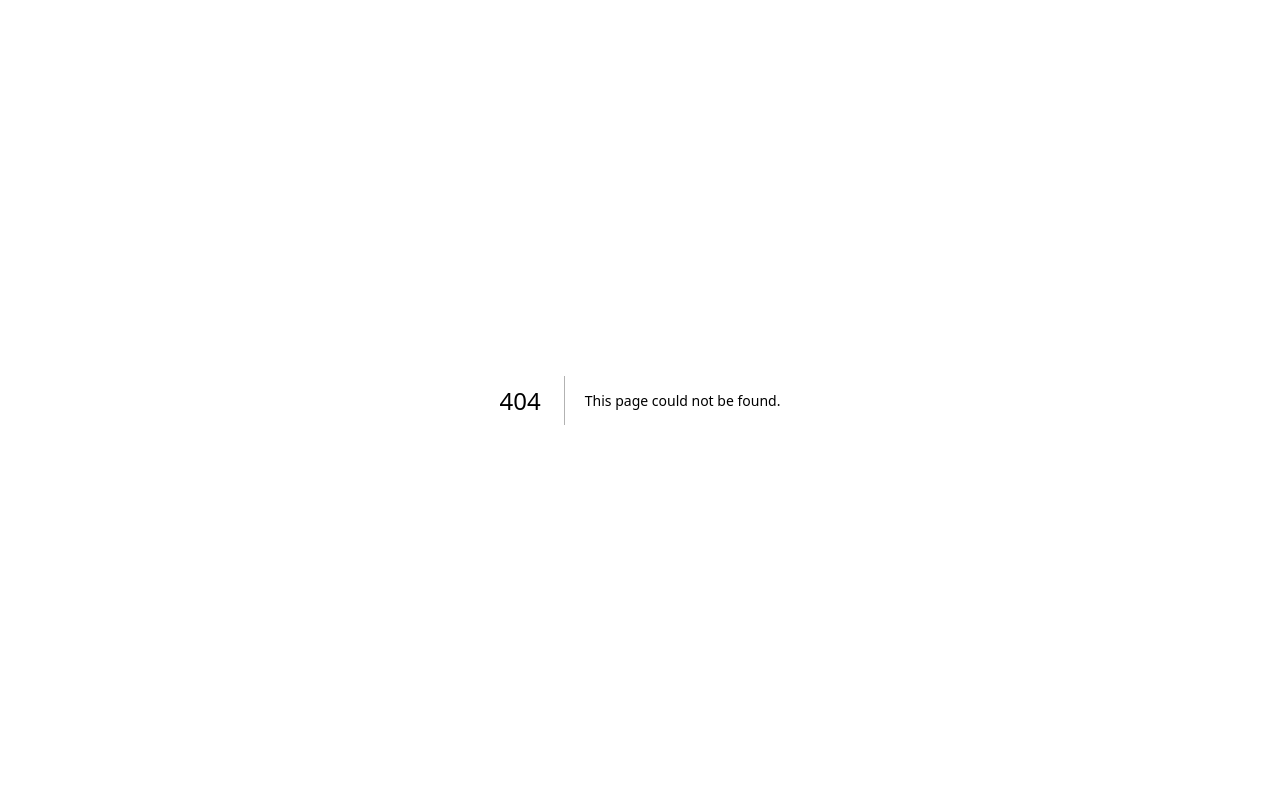
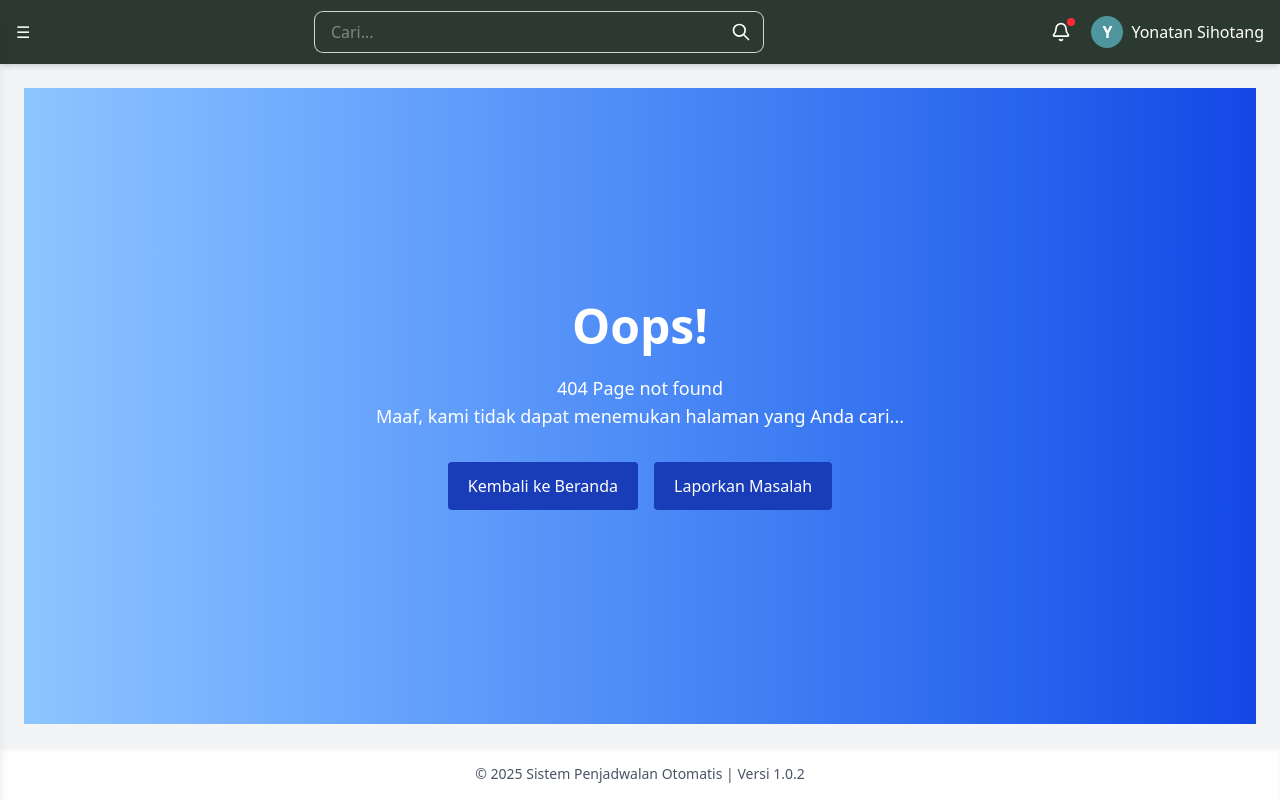
Before and after one commit to keqi000/proyek-pengembangan-web-berbasis-framework-terbaru, a Next.js app: page /admin/test-error in a window 1280 px wide. Before the commit this address had no page. Built offline with nearby package versions, Linux system fonts and the light colour scheme.

Commit message:
Simpan perubahan sementara

```diff
--- /dev/null
+++ b/src/app/admin/error.tsx
@@ -0,0 +1,36 @@
+'use client';
+
+import Link from 'next/link';
+import { useEffect } from 'react';
+
+export default function NotFound() {
+  useEffect(() => {
+    console.warn('404 Not Found Page Rendered');
+  }, []);
+
+  return (
+    <div className="fixed inset-0 flex items-center justify-center bg-gradient-to-r from-blue-300 to-blue-700 text-white text-center px-4">
+      <div className="w-full max-w-xl p-6 sm:p-8 md:p-10 lg:p-12 xl:p-16">
+        <h1 className="text-4xl sm:text-5xl md:text-6xl font-bold mb-4">Oops!</h1>
+        <p className="text-base sm:text-lg md:text-xl mb-6">
+          404 Page not found<br />
+          Maaf, kami tidak dapat menemukan halaman yang Anda cari...
+        </p>
+        <div className="flex flex-col sm:flex-row justify-center gap-4">
+          <Link
+            href="/"
+            className="bg-blue-800 hover:bg-blue-900 px-5 py-3 rounded text-white transition duration-300"
+          >
+            Kembali ke Beranda
+          </Link>
+          <Link
+            href="/report"
+            className="bg-blue-800 hover:bg-blue-900 px-5 py-3 rounded text-white transition duration-300"
+          >
+            Laporkan Masalah
+          </Link>
+        </div>
+      </div>
+    </div>
+  );
+}
--- /dev/null
+++ b/src/app/admin/loading.tsx
@@ -0,0 +1,26 @@
+"use client";
+
+import { motion } from "framer-motion";
+import { Loader2 } from "lucide-react";
+
+export default function AdminLoading() {
+  return (
+    <div className="min-h-screen flex flex-col items-center justify-center bg-white text-blue-600">
+      <motion.div
+        initial={{ scale: 0.8, opacity: 0 }}
+        animate={{ scale: 1, opacity: 1 }}
+        transition={{ duration: 0.5 }}
+      >
+        <Loader2 className="h-16 w-16 animate-spin text-blue-600" />
+      </motion.div>
+      <motion.p
+        className="mt-4 text-xl font-semibold"
+        initial={{ opacity: 0 }}
+        animate={{ opacity: 1 }}
+        transition={{ delay: 0.2, duration: 0.5 }}
+      >
+        Memuat...
+      </motion.p>
+    </div>
+  );
+}
--- /dev/null
+++ b/src/app/admin/loading/page.tsx
@@ -0,0 +1,28 @@
+// app/admin/loading/page.tsx
+
+"use client";
+
+import { Loader2 } from "lucide-react";
+import { motion } from "framer-motion";
+
+export default function AdminLoadingPage() {
+  return (
+    <div className="min-h-screen flex flex-col items-center justify-center bg-white text-blue-600">
+      <motion.div
+        initial={{ scale: 0.8, opacity: 0 }}
+        animate={{ scale: 1, opacity: 1 }}
+        transition={{ duration: 0.5 }}
+      >
+        <Loader2 className="h-16 w-16 animate-spin text-blue-600" />
+      </motion.div>
+      <motion.p
+        className="mt-4 text-xl font-semibold"
+        initial={{ opacity: 0 }}
+        animate={{ opacity: [0, 0.5, 1], y: [10, 0, 0] }}
+        transition={{ duration: 1.2, repeat: Infinity, repeatType: "loop" }}
+      >
+        Loading...
+      </motion.p>
+    </div>
+  );
+}
--- /dev/null
+++ b/src/app/admin/test-error/page.tsx
@@ -0,0 +1,36 @@
+'use client';
+
+import Link from 'next/link';
+import { useEffect } from 'react';
+
+export default function TestErrorPage() {
+  useEffect(() => {
+    console.warn('Halaman Test Error dirender');
+  }, []);
+
+  return (
+    <div className="h-full flex items-center justify-center bg-gradient-to-r from-blue-300 to-blue-700 text-white text-center px-4">
+      <div className="max-w-xl py-20">
+        <h1 className="text-5xl font-bold mb-6">Oops!</h1>
+        <p className="text-lg mb-8">
+          404 Page not found<br />
+          Maaf, kami tidak dapat menemukan halaman yang Anda cari...
+        </p>
+        <div className="flex justify-center gap-4 flex-wrap">
+          <Link
+            href="/"
+            className="bg-blue-800 hover:bg-blue-900 px-5 py-3 rounded text-white transition duration-300"
+          >
+            Kembali ke Beranda
+          </Link>
+          <Link
+            href="/report"
+            className="bg-blue-800 hover:bg-blue-900 px-5 py-3 rounded text-white transition duration-300"
+          >
+            Laporkan Masalah
+          </Link>
+        </div>
+      </div>
+    </div>
+  );
+}
```
